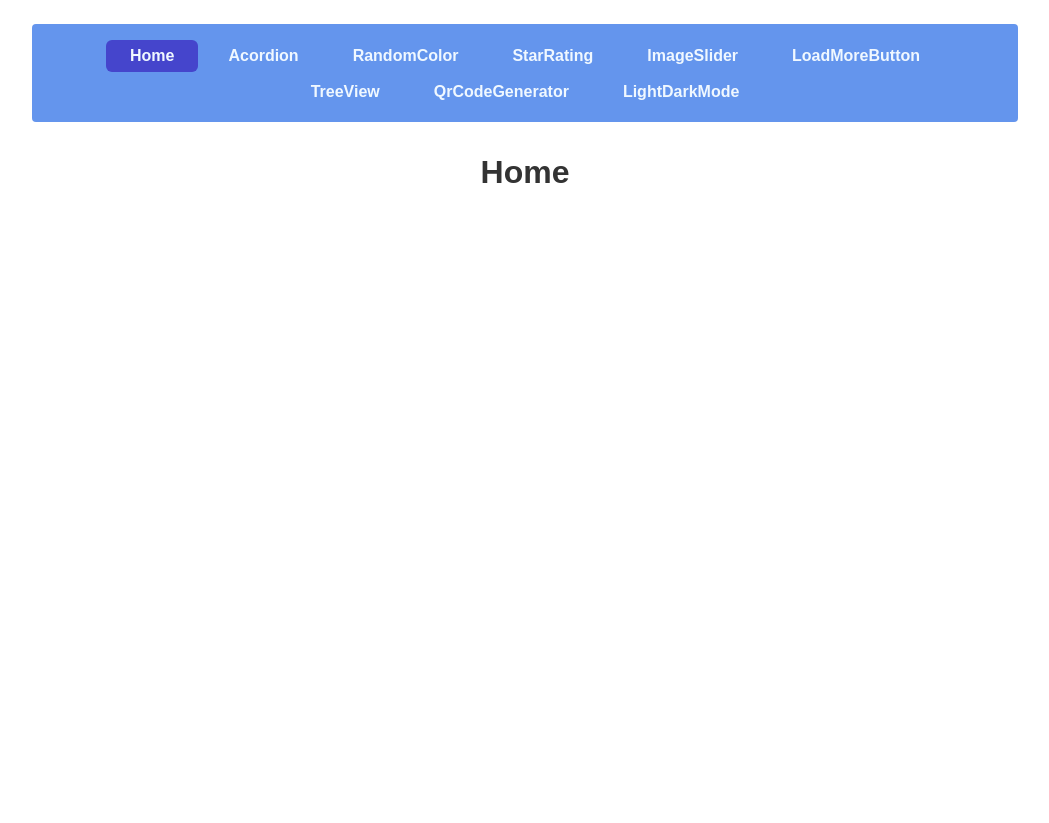
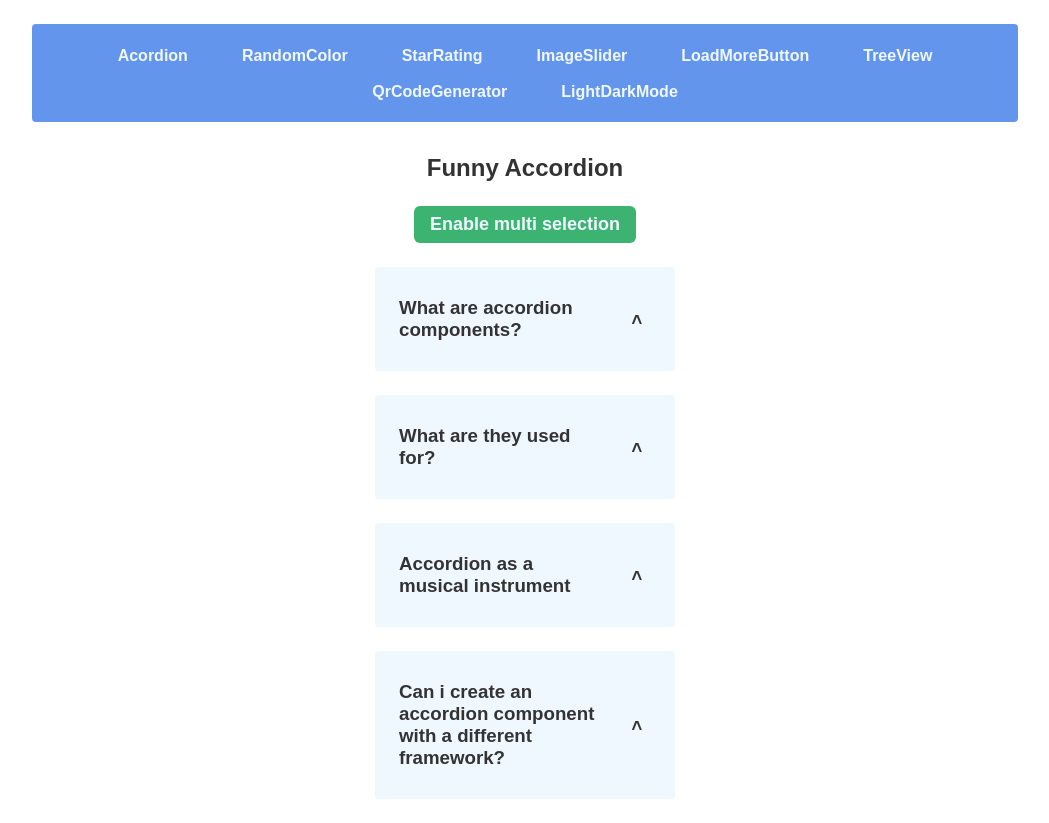
Before and after one commit to fabroche/25_react_projects, a React (Vite) app: page /light-dark-mode in a window 1280 px wide. Shown: the whole page, without its empty margins (115-1164 px from the left). Before the commit the page ends 800 px from the top, so only its background shows below. Built offline with nearby package versions, Linux system fonts and the light colour scheme.

Commit message:
feat: disabled home

```diff
--- a/src/App.jsx
+++ b/src/App.jsx
@@ -4,6 +4,7 @@ import Home from "./Home/Home.jsx";
 import useUrls from "./urls.jsx";
 import {AppThemeContex} from "./LightDarkMode/context/AppThemeContex.jsx";
 import {useContext} from "react";
+import {Acordion} from "./Acordion/Acordion.jsx";
 
 function App() {
     const {routes, ActiveLinkStyles} = useUrls();
@@ -34,7 +35,7 @@ function App() {
                                 <Route key={route.path} path={route.path} element={route.element}></Route>
                             ))
                         }
-                        <Route path="*" element={<Home/>}></Route>
+                        <Route path="*" element={<Acordion/>}></Route>
                     </Routes>
                 </div>
         </>
--- a/src/urls.jsx
+++ b/src/urls.jsx
@@ -11,11 +11,11 @@ import LightDarkMode from "./LightDarkMode/LightDarkMode.jsx";
 
 function useUrls() {
     const routes = [
-            {
-                path: "/",
-                element: <Home/>,
-                name: "Home",
-            },
+            // {
+            //     path: "/",
+            //     element: <Home/>,
+            //     name: "Home",
+            // },
             {
                 path: "/acordion",
                 element: <Acordion/>,
```
